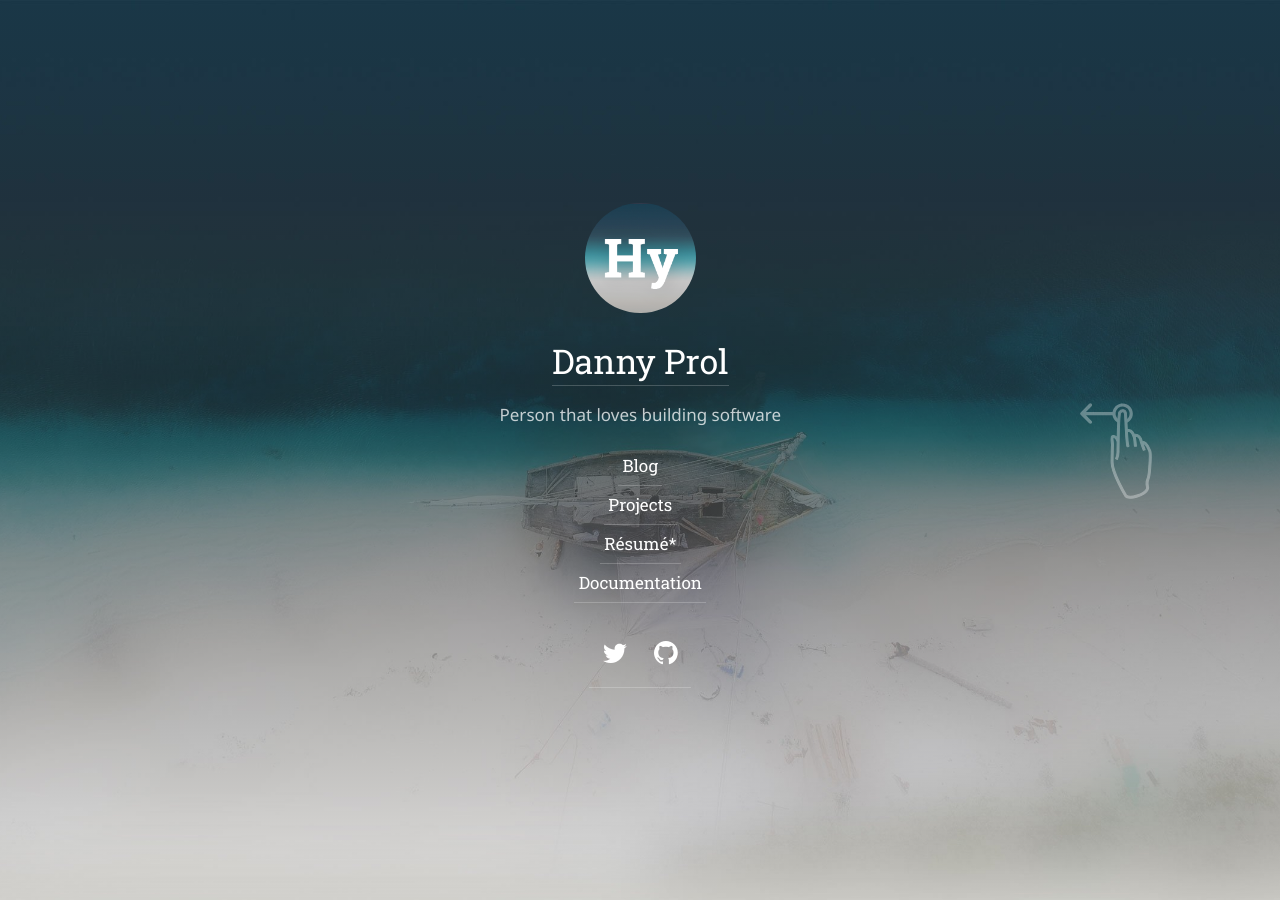
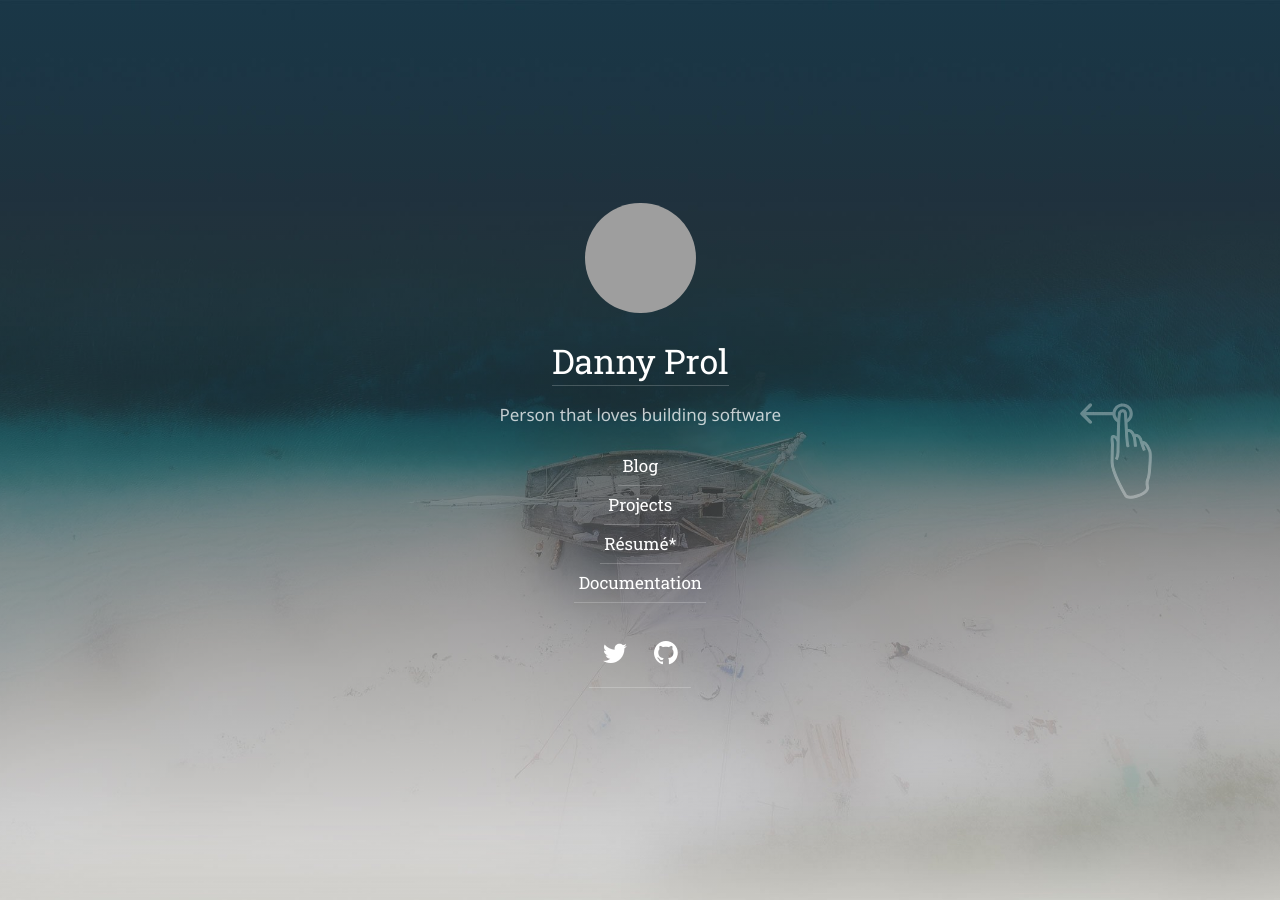
Before and after one commit to dprol/dprol.github.io, a Jekyll site: the page built from index.md, in a window 1280 px wide. Built offline with Jekyll 4.4.1, drawn with Linux system fonts in a browser that asks for light colours; some web fonts are replaced; our own code applies the rules of GitHub Pages for plain Markdown files; grey boxes are pictures that could not be loaded.

Commit message:
Update _config.yml

```diff
--- a/_config.yml
+++ b/_config.yml
@@ -36,7 +36,7 @@ keywords:              []
 # A (square) logo for your site.
 # If provided, it will be shown at the top of the sidebar.
 # It also used by the `jekyll-seo-tag` plugin.
-logo:                  /assets/icons/icon.png
+logo:                  /assets/icons/mainpic.jpg
 
 # This should be the same author as first entry in `_data/authors.yml`.
 author:
```
